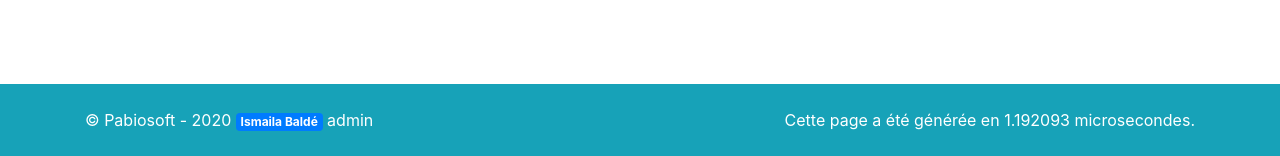
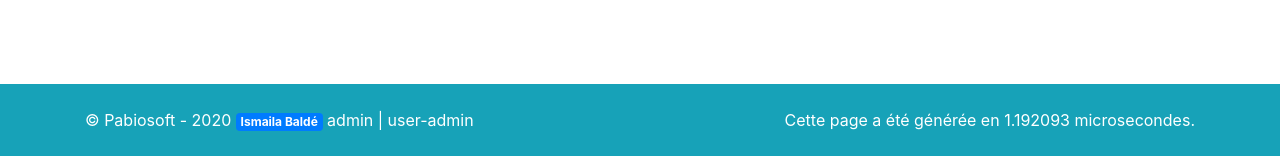
Before and after one commit to pabios/gandal, a PHP site: page /index.php in a window 1280 px wide. Shown: the part 644-800 px from the top of the page. Run offline with PHP 8.4, Linux system fonts and the light colour scheme; data that the repository does not hold is empty; some libraries are stand-ins or nearby versions.

Commit message:
modir du readme et mis en production

```diff
--- a/_footer.php
+++ b/_footer.php
@@ -26,6 +26,7 @@ html{
             &copy;  <a class="text-white" href="index.php"><?php echo 'Pabiosoft'; ?></a> - 2020
             <span class="badge badge-primary">Ismaila Baldé</span>
             <a href="admin.php" class="text-white">admin</a>
+            <a href="user-admin.php" class="text-white">| user-admin</a>
           </div>
           <div class="col-sm text-right">
             <?php echo sprintf('Cette page a été générée en %f microsecondes.', (microtime(true)-$begin_time)*1000*1000) ?>
--- a/connect.php
+++ b/connect.php
@@ -2,7 +2,4 @@
 /**
  * Fichier totalement en Procedurales
  */
-//$pdo = new PDO('mysql:host=localhost;dbname=pabios;charset=UTF8','pabios','pabios');
-
-
 $pdo = new PDO('mysql:host=localhost;dbname=pabios;charset=UTF8','pabios','pabios');
```
Also changed, not shown: README.md.
